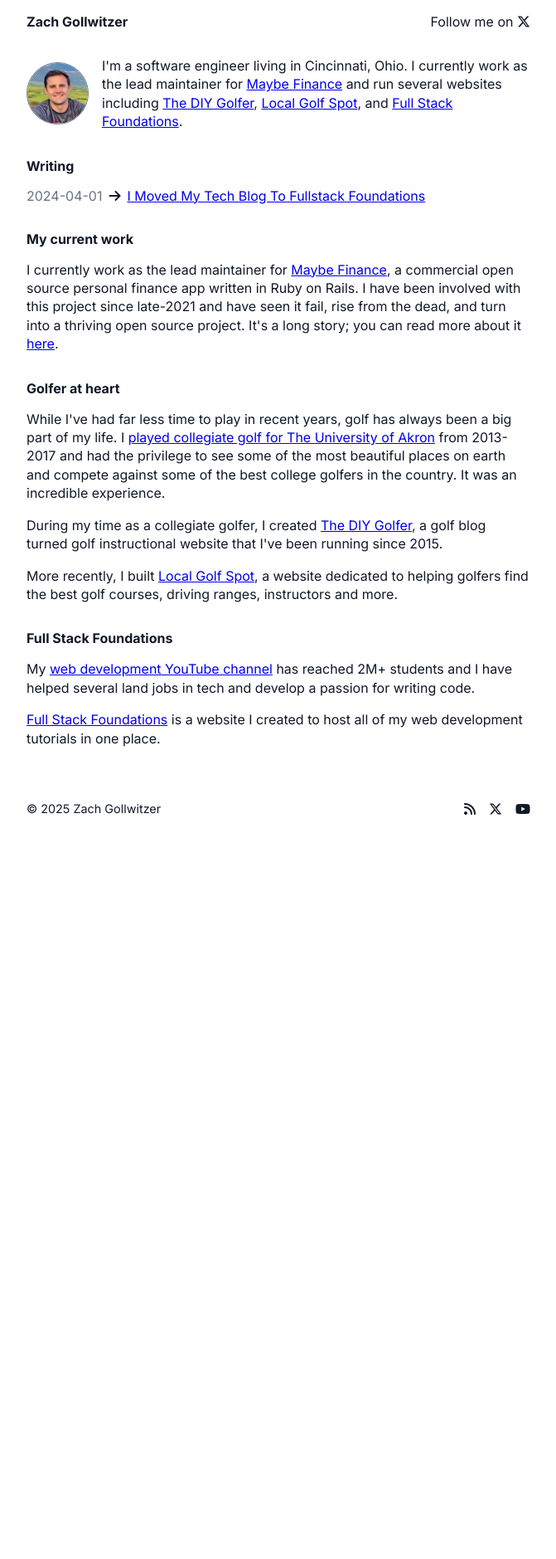
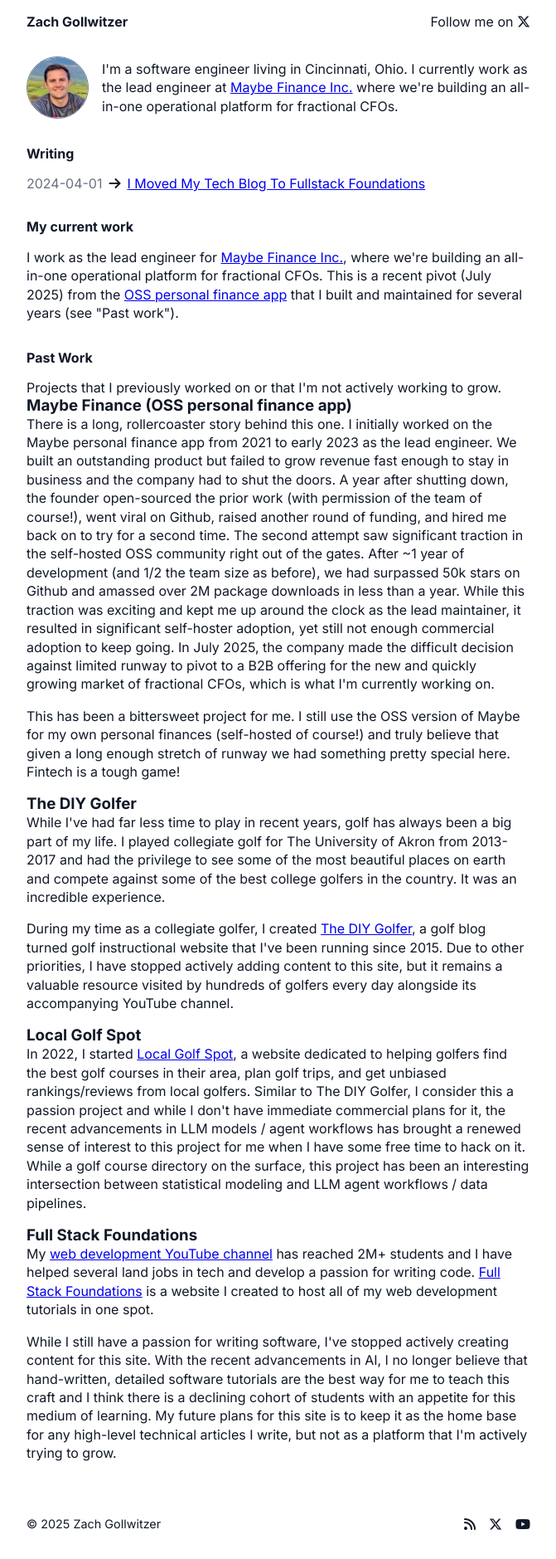
Before and after one commit to zachgoll/me, a Jekyll site: the page built from index.markdown, in a window 1280 px wide. Shown: the whole page at 83% size, without its empty margins (304-975 px from the left). Built offline with Jekyll 4.4.1, drawn with Linux system fonts in a browser that asks for light colours; before the commit the page ends 1017 px from its top, so only the background shows below that.

Commit message:
Update homepage

```diff
--- a/_layouts/home.html
+++ b/_layouts/home.html
@@ -8,11 +8,8 @@ layout: default
       <img src="{{ '/assets/images/profile-headshot.png' | relative_url }}" alt="Zach's profile picture">
 
       <p>
-        I'm a software engineer living in Cincinnati, Ohio. I currently work as the lead maintainer for <a
-          href="https://maybe.finance">Maybe Finance</a> and run several websites
-        including <a href="https://www.thediygolfer.com">The DIY Golfer</a>, <a
-          href="https://www.localgolfspot.com">Local
-          Golf Spot</a>, and <a href="https://www.fullstackfoundations.com">Full Stack Foundations</a>.
+        I'm a software engineer living in Cincinnati, Ohio. I currently work as the lead engineer at <a
+          href="https://www.maybe.co">Maybe Finance Inc.</a> where we're building an all-in-one operational platform for fractional CFOs.
       </p>
     </div>
   </section>
@@ -36,36 +33,42 @@ layout: default
   <section>
     <h2>My current work</h2>
 
-    <p>I currently work as the lead maintainer for <a href="https://maybe.finance">Maybe Finance</a>, a commercial open
-      source personal finance app written in Ruby on Rails. I have been involved with this project since late-2021 and
-      have seen it fail, rise from the dead, and turn into a thriving open source project. It's a long story; you can
-      read more about it <a href="https://x.com/zg_dev/status/1751988660646424979">here</a>.</p>
+    <p>I work as the lead engineer for <a href="https://maybe.co">Maybe Finance Inc.</a>, where we're building an all-in-one operational platform for fractional CFOs. This is a recent pivot (July 2025) from the <a href="https://github.com/maybe-finance/maybe">OSS personal finance app</a> that I built and maintained for several years (see "Past work").</p>
   </section>
 
   <section>
-    <h2>Golfer at heart</h2>
+    <h2>Past Work</h2>
 
-    <p>While I've had far less time to play in recent years, golf has always been a big part of my life. I <a
-        href="https://gozips.com/sports/mens-golf/roster/zach-gollwitzer/1916">played
-        collegiate golf for The University of Akron</a> from 2013-2017 and had the privilege to see some of the most
+    Projects that I previously worked on or that I'm not actively working to grow.
+
+    <h3>Maybe Finance (OSS personal finance app)</h3>
+
+    <p>There is a long, rollercoaster story behind this one. I initially worked on the Maybe personal finance app from 2021 to early 2023 as the lead engineer. We built an outstanding product but failed to grow revenue fast enough to stay in business and the company had to shut the doors. A year after shutting down, the founder open-sourced the prior work (with permission of the team of course!), went viral on Github, raised another round of funding, and hired me back on to try for a second time. The second attempt saw significant traction in the self-hosted OSS community right out of the gates. After ~1 year of development (and 1/2 the team size as before), we had surpassed 50k stars on Github and amassed over 2M package downloads in less than a year. While this traction was exciting and kept me up around the clock as the lead maintainer, it resulted in significant self-hoster adoption, yet still not enough commercial adoption to keep going. In July 2025, the company made the difficult decision against limited runway to pivot to a B2B offering for the new and quickly growing market of fractional CFOs, which is what I'm currently working on.</p>
+
+    <p>This has been a bittersweet project for me. I still use the OSS version of Maybe for my own personal finances (self-hosted of course!) and truly believe that given a long enough stretch of runway we had something pretty special here. Fintech is a tough game!</p>
+
+    <h3>The DIY Golfer</h3>
+
+    <p>While I've had far less time to play in recent years, golf has always been a big part of my life. I played
+        collegiate golf for The University of Akron from 2013-2017 and had the privilege to see some of the most
       beautiful
       places on earth and compete against some of the best college golfers in the country. It was an incredible
       experience.</p>
 
     <p>During my time as a collegiate golfer, I created <a href="https://www.thediygolfer.com">The DIY Golfer</a>, a
-      golf blog turned golf instructional website that I've been running since 2015.</p>
+      golf blog turned golf instructional website that I've been running since 2015. Due to other priorities, I have stopped actively adding content to this site, but it remains a valuable resource visited by hundreds of golfers every day alongside its accompanying YouTube channel.</p>
 
-    <p>More recently, I built <a href="https://www.localgolfspot.com">Local Golf Spot</a>, a website dedicated to
-      helping golfers find the best golf courses, driving ranges, instructors and more.</p>
-  </section>
+    <h3>Local Golf Spot</h3>
 
-  <section>
-    <h2>Full Stack Foundations</h2>
+    <p>In 2022, I started <a href="https://www.localgolfspot.com">Local Golf Spot</a>, a website dedicated to
+      helping golfers find the best golf courses in their area, plan golf trips, and get unbiased rankings/reviews from local golfers. Similar to The DIY Golfer, I consider this a passion project and while I don't have immediate commercial plans for it, the recent advancements in LLM models / agent workflows has brought a renewed sense of interest to this project for me when I have some free time to hack on it. While a golf course directory on the surface, this project has been an interesting intersection between statistical modeling and LLM agent workflows / data pipelines.</p>
+
+    <h3>Full Stack Foundations</h3>
 
     <p>My <a href="https://www.youtube.com/{{ site.youtube_username }}">web development YouTube channel</a> has reached
-      2M+ students and I have helped several land jobs in tech and develop a passion for writing code.</p>
+      2M+ students and I have helped several land jobs in tech and develop a passion for writing code. <a href="https://www.fullstackfoundations.com">Full Stack Foundations</a> is a website I created to host all of
+      my web development tutorials in one spot.</p>
 
-    <p><a href="https://www.fullstackfoundations.com">Full Stack Foundations</a> is a website I created to host all of
-      my web development tutorials in one place.</p>
+    <p>While I still have a passion for writing software, I've stopped actively creating content for this site. With the recent advancements in AI, I no longer believe that hand-written, detailed software tutorials are the best way for me to teach this craft and I think there is a declining cohort of students with an appetite for this medium of learning. My future plans for this site is to keep it as the home base for any high-level technical articles I write, but not as a platform that I'm actively trying to grow.</p>
   </section>
 </div>
```
